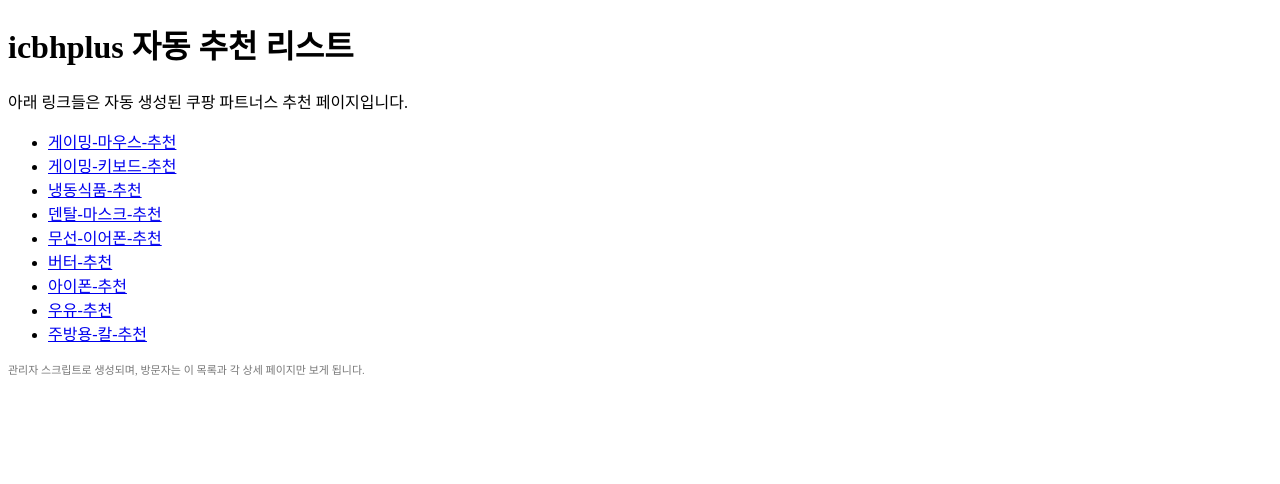
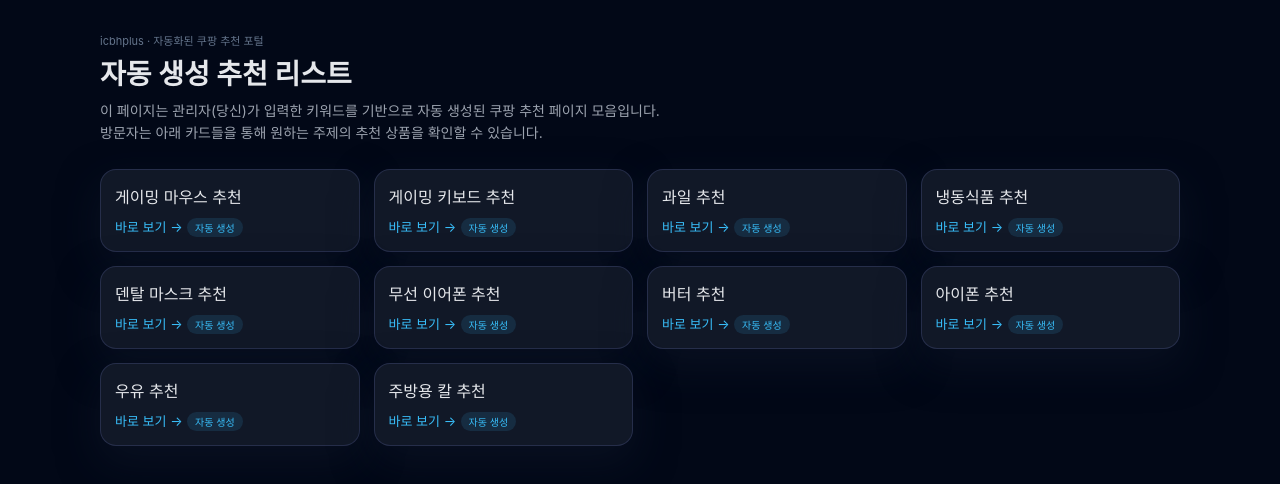
Before and after one commit to gksdnqls90-dotcom/coupang-blog, a website: page public/index.html in a window 1280 px wide. Drawn offline with Linux system fonts and the light colour scheme.

Commit message:
update layout

```diff
--- a/public/index.html
+++ b/public/index.html
@@ -2,26 +2,96 @@
 <html lang="ko">
 <head>
   <meta charset="UTF-8">
-  <title>icbhplus · 쿠팡 추천 리스트</title>
-  <meta name="description" content="자동 생성된 쿠팡 추천 상품 페이지 모음">
+  <title>icbhplus · 쿠팡 추천 리스트 자동 모음</title>
+  <meta name="description" content="쿠팡 파트너스 API로 자동 생성되는 추천 상품 페이지 모음">
   <meta name="viewport" content="width=device-width, initial-scale=1.0">
+  <style>
+    body { font-family:-apple-system,BlinkMacSystemFont,system-ui,sans-serif; margin:0; padding:32px; background:#020817; color:#e5e7eb; }
+    header.wrap { max-width:1080px; margin:0 auto 24px; }
+    .topbar { font-size:11px; color:#64748b; margin-bottom:4px; }
+    h1 { margin:0 0 8px; font-size:28px; }
+    p.sub { margin:0 0 24px; font-size:14px; color:#9ca3af; line-height:1.6; }
+    .grid { display:grid; grid-template-columns:repeat(auto-fill,minmax(220px,1fr)); gap:14px; max-width:1080px; margin:0 auto; }
+    .card { background:#111827; border-radius:16px; padding:14px; border:1px solid rgba(148,163,253,0.16); box-shadow:0 16px 40px rgba(15,23,42,0.55); transition:all .18s ease; }
+    .card:hover { transform:translateY(-4px); box-shadow:0 24px 55px rgba(15,23,42,0.9); border-color:#38bdf8; }
+    .card-title { font-size:16px; margin:0 0 6px; color:#e5e7eb; }
+    .card-link { font-size:13px; color:#38bdf8; text-decoration:none; }
+    .badge { display:inline-block; margin-top:4px; padding:2px 8px; border-radius:999px; font-size:10px; background:rgba(56,189,248,0.12); color:#38bdf8; }
+    .empty { max-width:1080px; margin:40px auto; font-size:13px; color:#9ca3af; }
+  </style>
 </head>
 <body>
-  <h1>icbhplus 자동 추천 리스트</h1>
-  <p>아래 링크들은 자동 생성된 쿠팡 파트너스 추천 페이지입니다.</p>
-  <ul>
-    <li><a href="posts/게이밍-마우스-추천.html">게이밍-마우스-추천</a></li>
-    <li><a href="posts/게이밍-키보드-추천.html">게이밍-키보드-추천</a></li>
-    <li><a href="posts/냉동식품-추천.html">냉동식품-추천</a></li>
-    <li><a href="posts/덴탈-마스크-추천.html">덴탈-마스크-추천</a></li>
-    <li><a href="posts/무선-이어폰-추천.html">무선-이어폰-추천</a></li>
-    <li><a href="posts/버터-추천.html">버터-추천</a></li>
-    <li><a href="posts/아이폰-추천.html">아이폰-추천</a></li>
-    <li><a href="posts/우유-추천.html">우유-추천</a></li>
-    <li><a href="posts/주방용-칼-추천.html">주방용-칼-추천</a></li>
-  </ul>
-  <p style="font-size:11px; color:#777;">
-    관리자 스크립트로 생성되며, 방문자는 이 목록과 각 상세 페이지만 보게 됩니다.
+<header class="wrap">
+  <div class="topbar">icbhplus · 자동화된 쿠팡 추천 포털</div>
+  <h1>자동 생성 추천 리스트</h1>
+  <p class="sub">
+    이 페이지는 관리자(당신)가 입력한 키워드를 기반으로 자동 생성된 쿠팡 추천 페이지 모음입니다.<br>
+    방문자는 아래 카드들을 통해 원하는 주제의 추천 상품을 확인할 수 있습니다.
   </p>
+</header>
+
+<main class="grid">
+
+  <article class="card">
+    <div class="card-title">게이밍 마우스 추천</div>
+    <a class="card-link" href="posts/게이밍-마우스-추천.html">바로 보기 →</a>
+    <div class="badge">자동 생성</div>
+  </article>
+
+  <article class="card">
+    <div class="card-title">게이밍 키보드 추천</div>
+    <a class="card-link" href="posts/게이밍-키보드-추천.html">바로 보기 →</a>
+    <div class="badge">자동 생성</div>
+  </article>
+
+  <article class="card">
+    <div class="card-title">과일 추천</div>
+    <a class="card-link" href="posts/과일-추천.html">바로 보기 →</a>
+    <div class="badge">자동 생성</div>
+  </article>
+
+  <article class="card">
+    <div class="card-title">냉동식품 추천</div>
+    <a class="card-link" href="posts/냉동식품-추천.html">바로 보기 →</a>
+    <div class="badge">자동 생성</div>
+  </article>
+
+  <article class="card">
+    <div class="card-title">덴탈 마스크 추천</div>
+    <a class="card-link" href="posts/덴탈-마스크-추천.html">바로 보기 →</a>
+    <div class="badge">자동 생성</div>
+  </article>
+
+  <article class="card">
+    <div class="card-title">무선 이어폰 추천</div>
+    <a class="card-link" href="posts/무선-이어폰-추천.html">바로 보기 →</a>
+    <div class="badge">자동 생성</div>
+  </article>
+
+  <article class="card">
+    <div class="card-title">버터 추천</div>
+    <a class="card-link" href="posts/버터-추천.html">바로 보기 →</a>
+    <div class="badge">자동 생성</div>
+  </article>
+
+  <article class="card">
+    <div class="card-title">아이폰 추천</div>
+    <a class="card-link" href="posts/아이폰-추천.html">바로 보기 →</a>
+    <div class="badge">자동 생성</div>
+  </article>
+
+  <article class="card">
+    <div class="card-title">우유 추천</div>
+    <a class="card-link" href="posts/우유-추천.html">바로 보기 →</a>
+    <div class="badge">자동 생성</div>
+  </article>
+
+  <article class="card">
+    <div class="card-title">주방용 칼 추천</div>
+    <a class="card-link" href="posts/주방용-칼-추천.html">바로 보기 →</a>
+    <div class="badge">자동 생성</div>
+  </article>
+
+</main>
 </body>
 </html>
```
Also changed, not shown: public/posts/과일-추천.html (added, +85 -0 lines).
